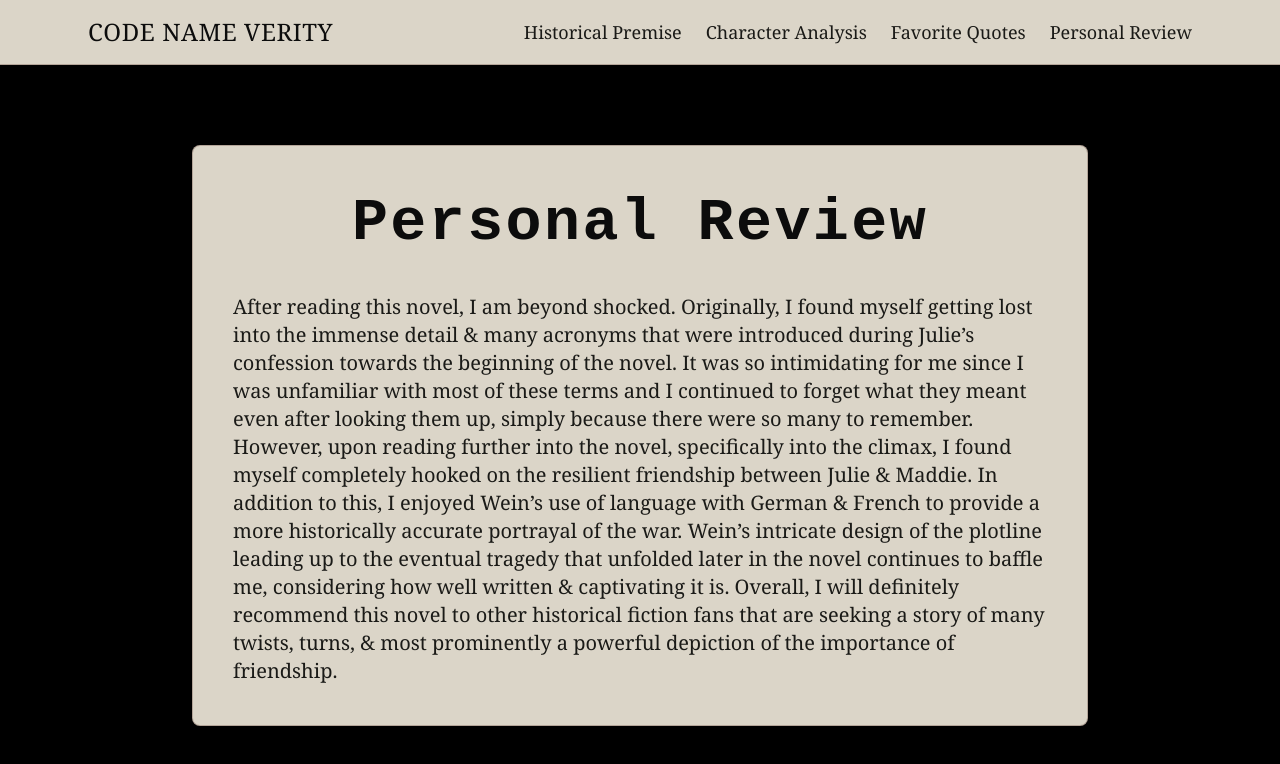
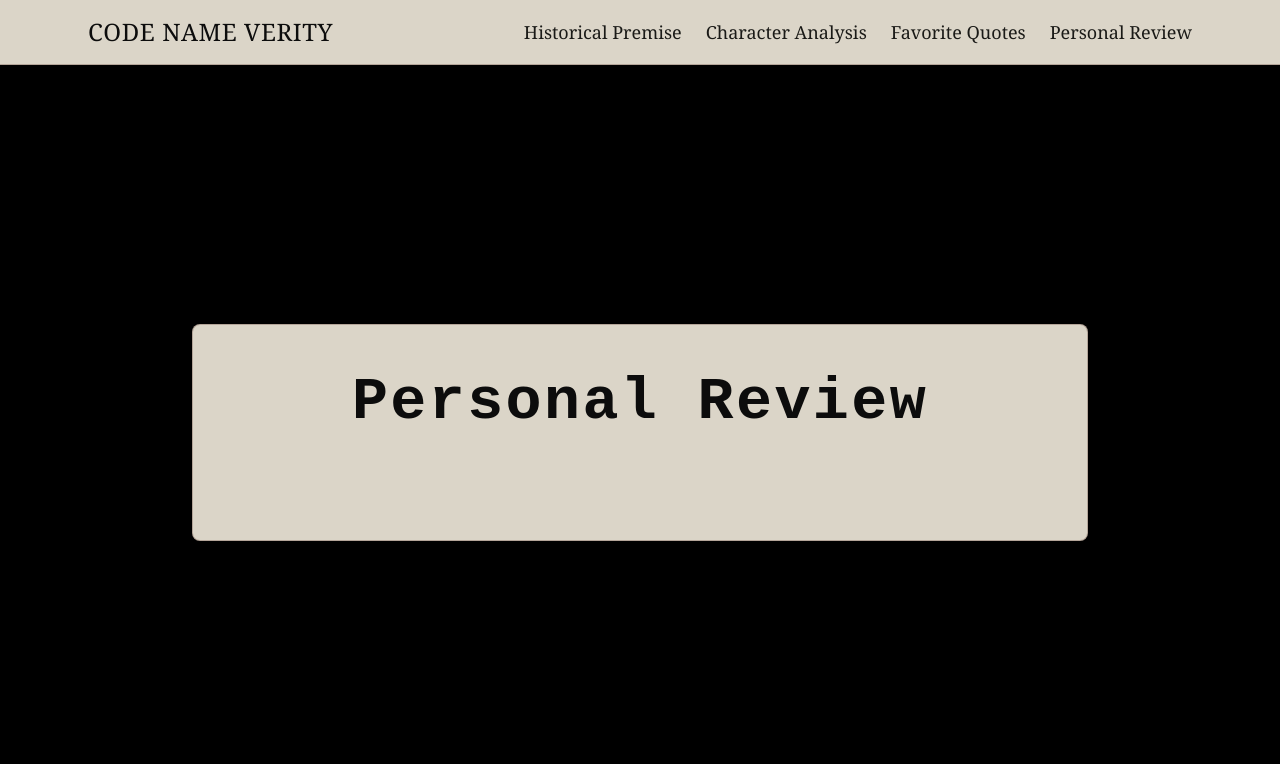
Before and after one commit to r3men/cnvwebsite, a Next.js app: page /personal-review in a window 1280 px wide. Shown: the top 764 px of the page. Built offline with nearby package versions, Linux system fonts and the light colour scheme.

Commit message:
Update page.tsx

```diff
--- a/app/personal-review/page.tsx
+++ b/app/personal-review/page.tsx
@@ -11,8 +11,8 @@ export default function PersonalReview() {
             Personal Review
           </h1>
 
-          <p className="text-lg md:text-xl text-dossier-ink/80">
-            After reading this novel, I am beyond shocked. Originally, I found myself getting lost into the immense detail & many acronyms that were introduced during Julie’s confession towards the beginning of the novel. It was so intimidating for me since I was unfamiliar with most of these terms and I continued to forget what they meant even after looking them up, simply because there were so many to remember. However, upon reading further into the novel, specifically into the climax, I found myself completely hooked on the resilient friendship between Julie & Maddie. In addition to this, I enjoyed Wein’s use of language with German & French to provide a more historically accurate portrayal of the war. Wein’s intricate design of the plotline leading up to the eventual tragedy that unfolded later in the novel continues to baffle me, considering how well written & captivating it is. Overall, I will definitely recommend this novel to other historical fiction fans that are seeking a story of many twists, turns, & most prominently a powerful depiction of the importance of friendship.
+          <p className="text-lg md:text-xl text-dossier-ink/80 opacity-0 animate-fadeIn">
+            After reading this novel, I am beyond shocked...
           </p>
         </div>
       </main>
```
